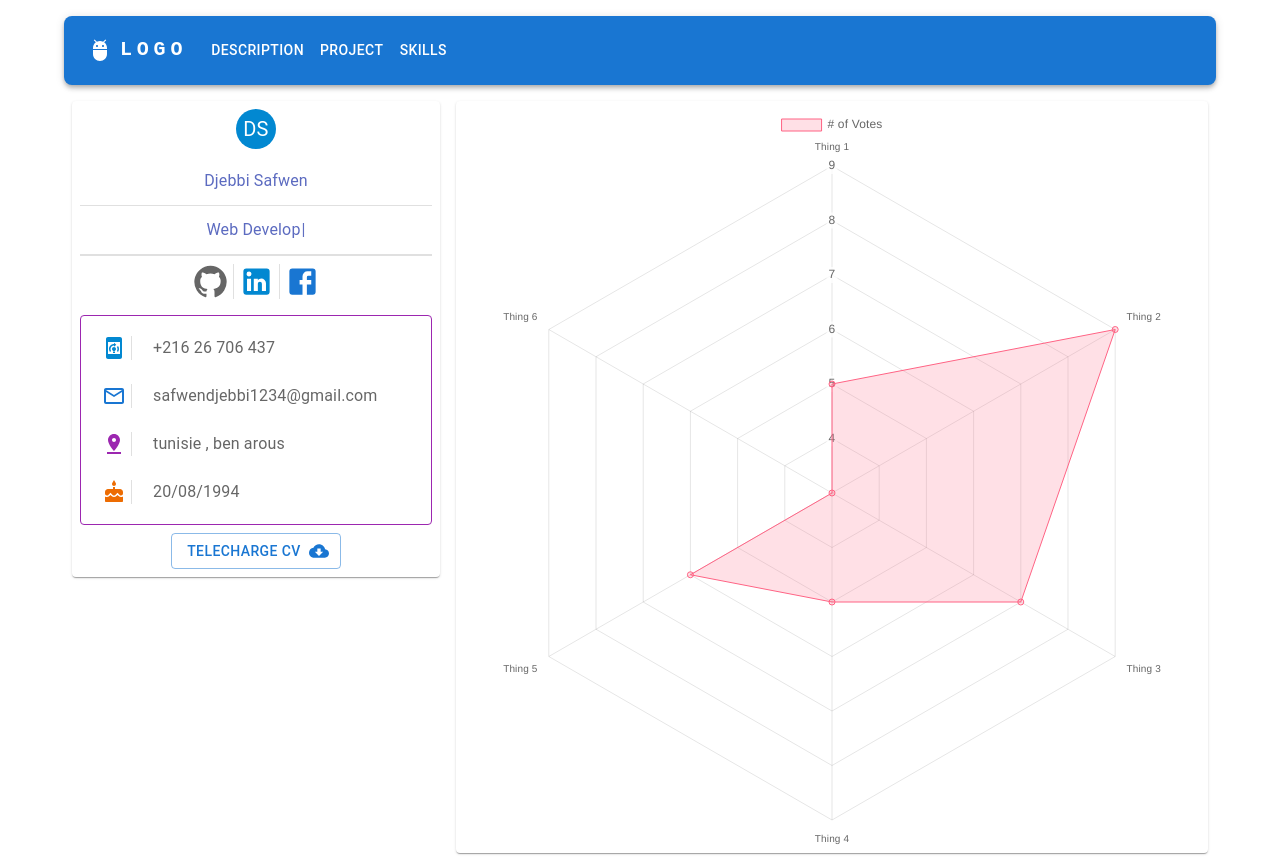
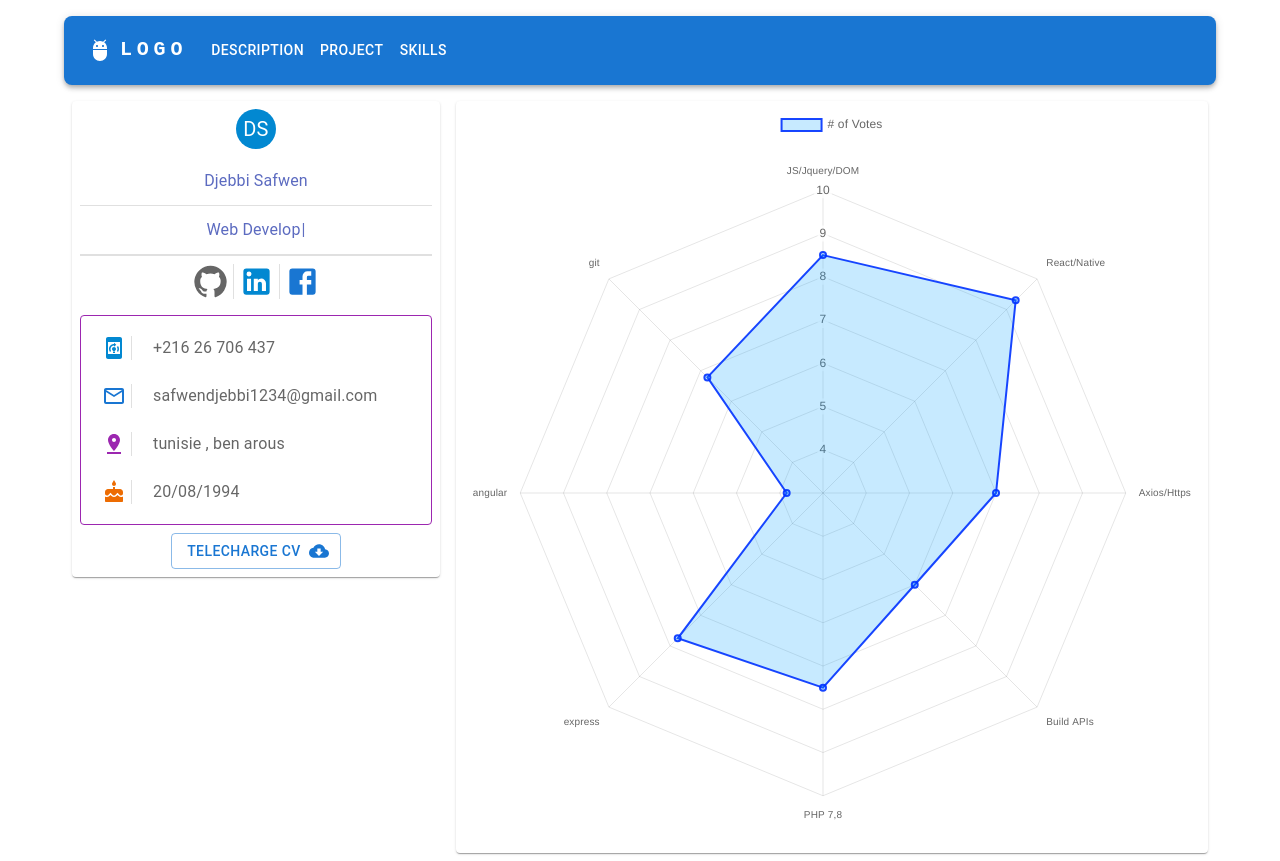
Before and after one commit to safwen-code/profile, a React (Create React App) app: page / in a window 1280 px wide. Both pictures are taken after a click on the button "SKILLS". Built offline with nearby package versions, Linux system fonts and the light colour scheme.

Commit message:
radar for skills is done

```diff
--- a/src/components/content/Skillmain.jsx
+++ b/src/components/content/Skillmain.jsx
@@ -20,14 +20,23 @@ ChartJS.register(
 )
 
 export const data = {
-  labels: ['Thing 1', 'Thing 2', 'Thing 3', 'Thing 4', 'Thing 5', 'Thing 6'],
+  labels: [
+    'JS/Jquery/DOM',
+    'React/Native',
+    'Axios/Https',
+    'Build APIs',
+    'PHP 7,8',
+    'express',
+    'angular',
+    'git',
+  ],
   datasets: [
     {
       label: '# of Votes',
-      data: [5, 9, 7, 5, 6, 3],
-      backgroundColor: 'rgba(255, 99, 132, 0.2)',
-      borderColor: 'rgba(255, 99, 132, 1)',
-      borderWidth: 1,
+      data: [8.5, 9.3, 7, 6, 7.5, 7.75, 3.84, 6.78],
+      backgroundColor: 'rgba(0, 160, 255, 0.22)',
+      borderColor: 'rgba(0, 50, 255, 0.9)',
+      borderWidth: 2,
     },
   ],
 }
```
